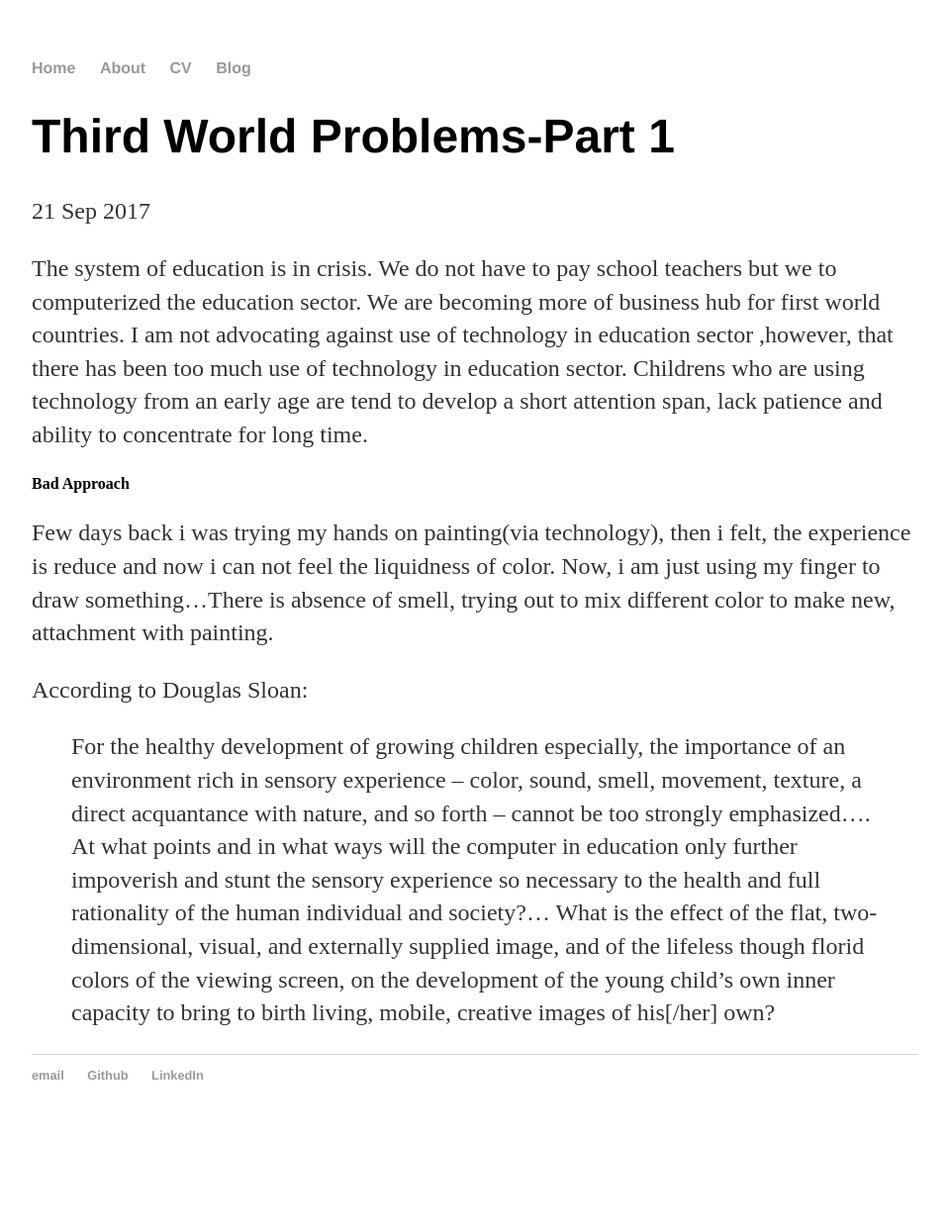
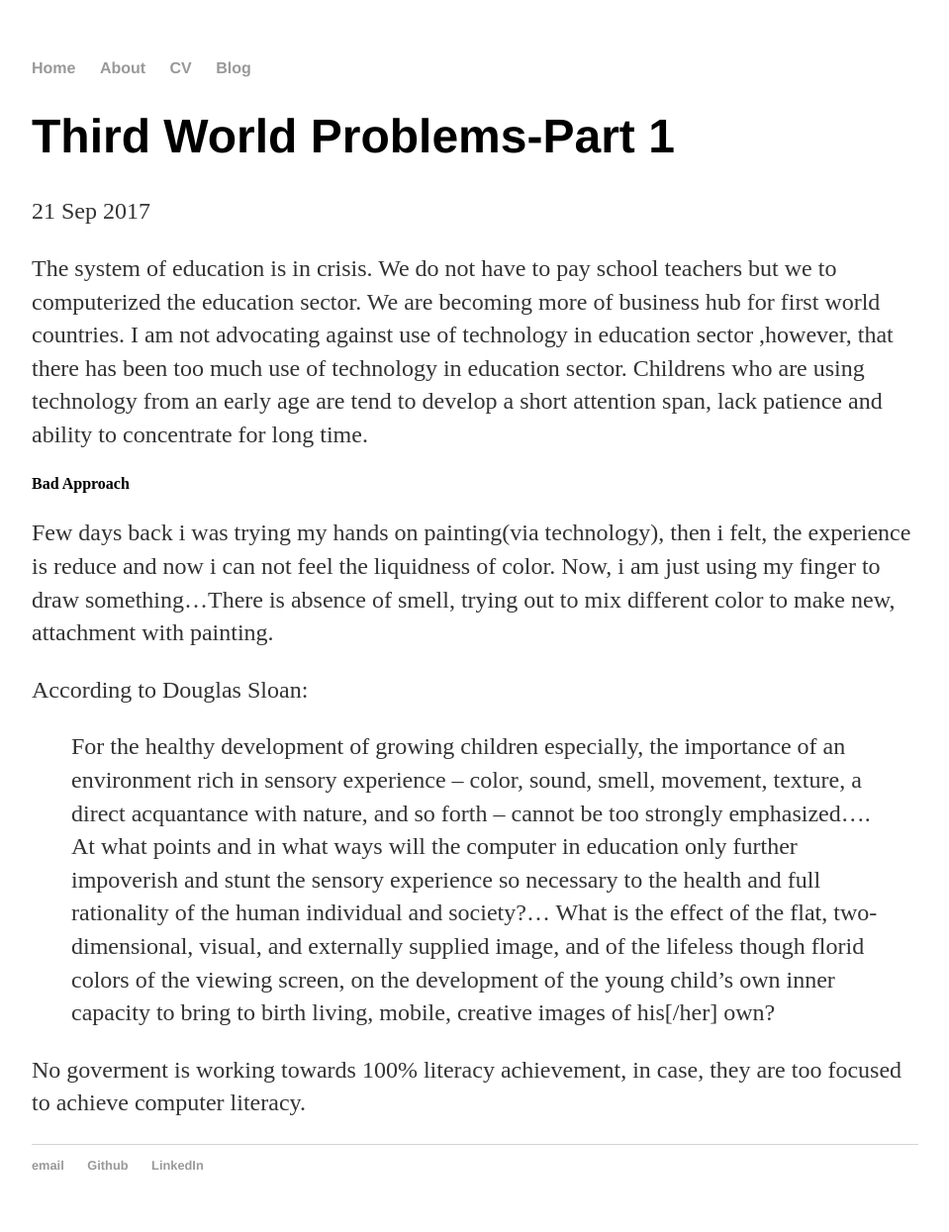
Before and after one commit to summii/summii.github.io, a Jekyll site: the page built from _posts/2017-09-21-third-world-problems.md, in a window 1280 px wide. Shown: the whole page at 99% size, without its empty margins (160-1119 px from the left). Built offline with Jekyll 4.4.1, drawn with Linux system fonts in a browser that asks for light colours; before the commit the page ends 1154 px from its top, so only the background shows below that.

Commit message:
Update 2017-09-21-third-world-problems.md

```diff
--- a/_posts/2017-09-21-third-world-problems.md
+++ b/_posts/2017-09-21-third-world-problems.md
@@ -22,3 +22,5 @@ points and in what ways will the computer in education only further impoverish a
 health and full rationality of the human individual and society?... What is the effect of the flat, two-dimensional, visual, and
 externally supplied image, and of the lifeless though florid colors of the viewing screen, on the development of the young child's
 own inner capacity to bring to birth living, mobile, creative images of his[/her] own?
+
+No goverment is working towards 100% literacy achievement, in case, they are too focused to achieve computer literacy.
```
